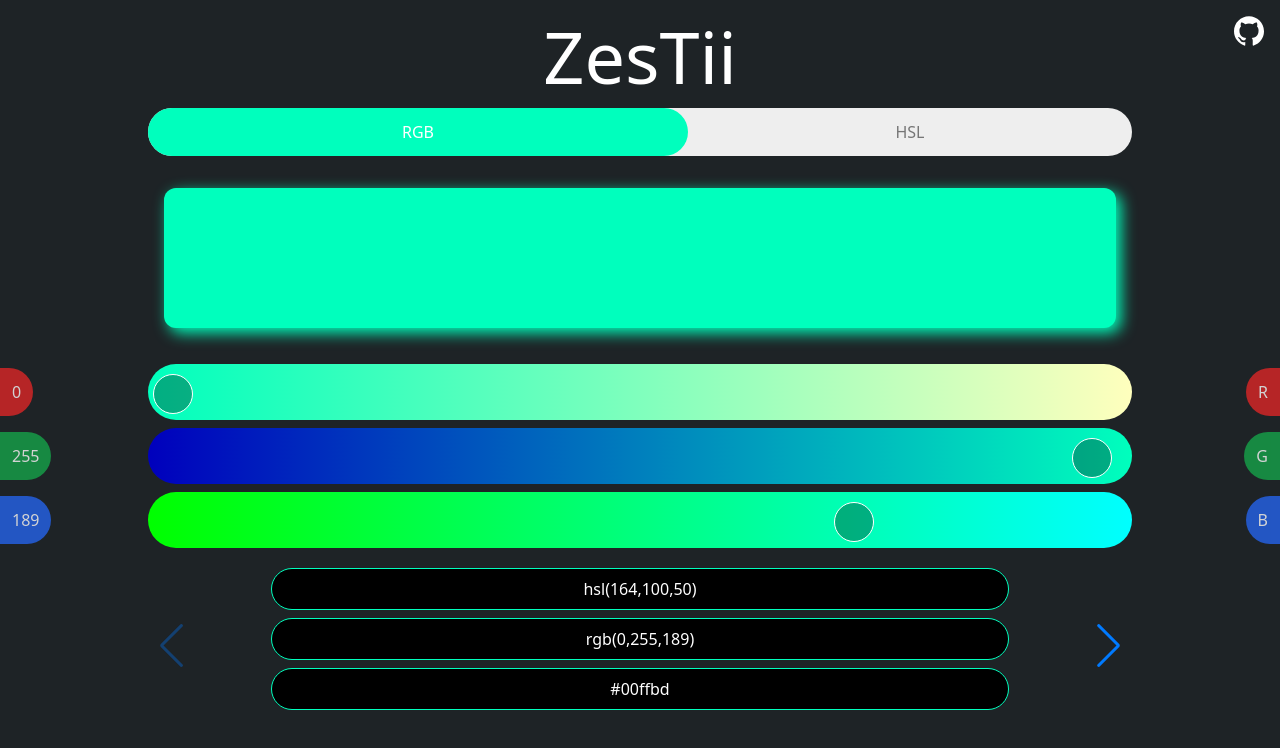
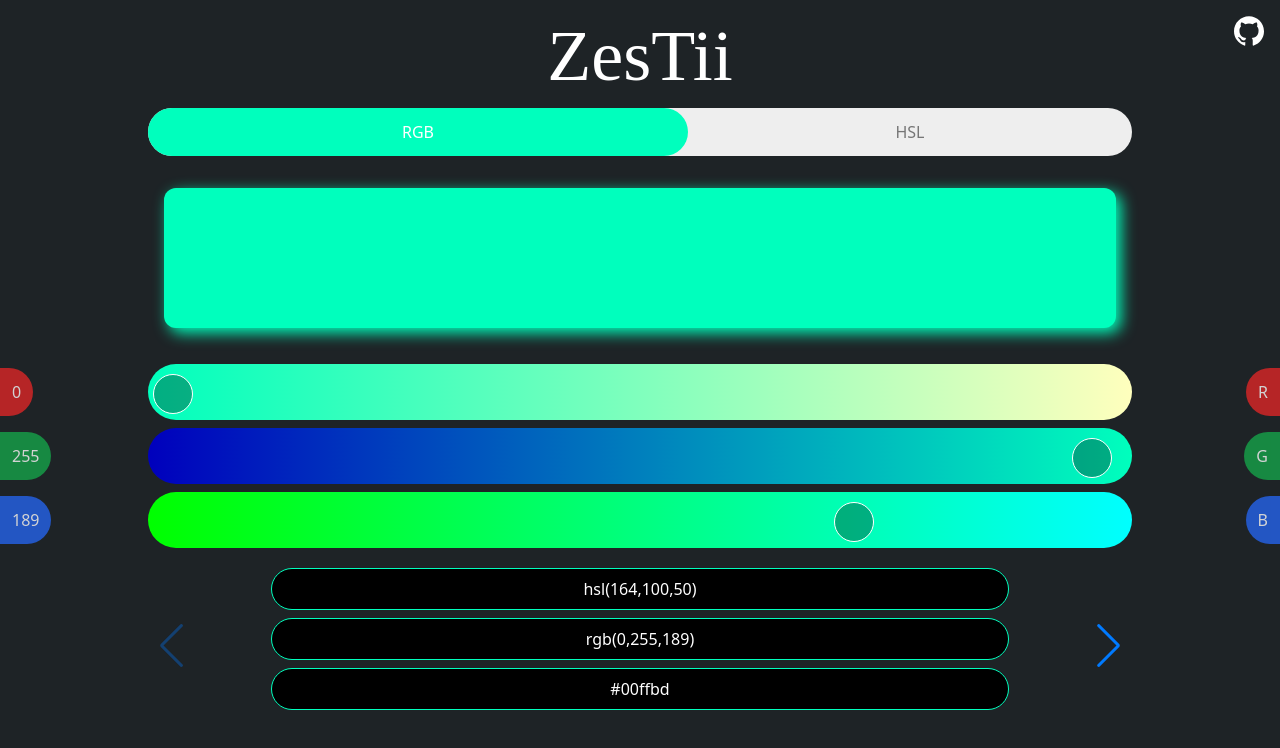
Before and after one commit to christiaan-fourie/zestii, a React (Create React App) app: page / in a window 1280 px wide. Shown: the top 748 px of the page. Built offline with nearby package versions, Linux system fonts and the light colour scheme; the HTML template or start-up script is replaced by a standard one.

Commit message:
Update index.css

```diff
--- a/src/index.css
+++ b/src/index.css
@@ -5,15 +5,21 @@
 
 
 
-/* Test Css */
+/* Css Transistion */
 * {
     transition: all 0.5s;
     color: white;
-
-
-
 }
 
+/* Dark Background */
 body {
     background-color: rgb(30,35,38);
 }
+
+
+/* Font Imports */
+@import url('https://fonts.googleapis.com/css2?family=Satisfy&display=swap');
+
+.font-satisfy {
+    font-family: 'Satisfy', cursive;
+}
```
